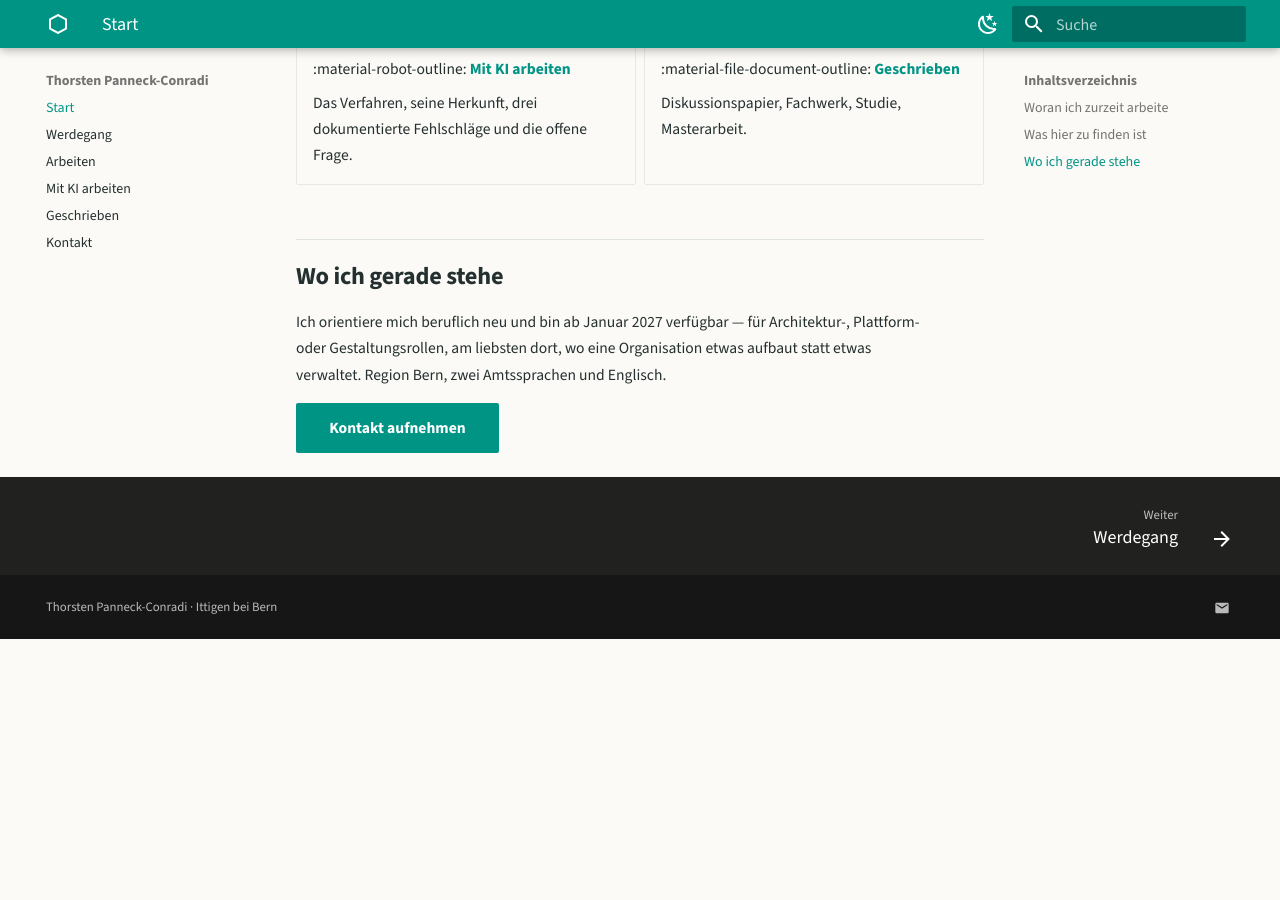
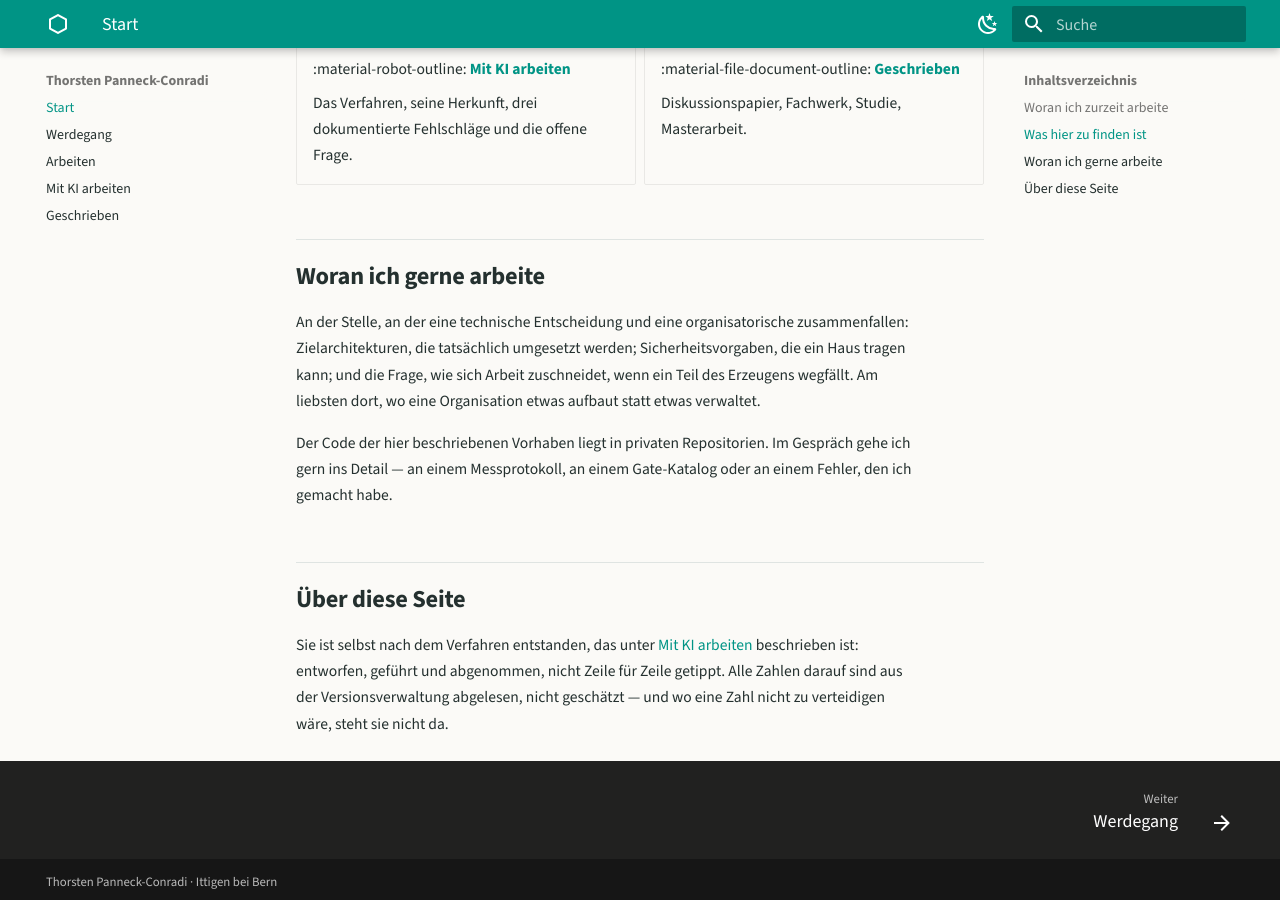
Before and after one commit to tpanneck/tpanneck.github.io, an MkDocs documentation site: the page built from docs/index.md, in a window 1280 px wide and 900 px high, scrolled down 1508 px. Built offline with MkDocs 1.6.1 and Material for MkDocs 9.7.7, drawn with Linux system fonts in a browser that asks for light colours; before the commit the page ends 2147 px from its top, so only the background shows below that.

Commit message:
Keine Kontaktangaben und keine Verfuegbarkeit
Auf Wunsch: keine E-Mail-Adresse und kein Verfuegbarkeitsdatum auf der
oeffentlichen Seite.

Damit hatte die Kontaktseite keinen Gegenstand mehr — eine Kontaktseite
ohne Kontakt ist eine leere Geste. Sie faellt weg; ihre tragenden Teile
stehen jetzt am Fuss der Startseite: woran ich gerne arbeite, dass die
Repositorien privat sind, und der Hinweis, dass die Seite selbst nach dem
beschriebenen Verfahren entstanden ist. Sechs Seiten sind fuenf geworden.

Der Punkt dahinter: Diese Seite ist ein Nachschlagewerk fuer Leute, die
den Weg ohnehin schon haben, kein Formular fuer Fremde. Wer die Seite
bekommt, bekommt sie von Thorsten — und damit auch die Adresse.

Zwei neue Muster im Gate, damit beides nicht zurueckkriecht:
E-Mail-Adressen samt mailto, und Verfuegbarkeit samt Eintrittsdatum und
Pensum. Gegengeprueft wie beim ersten Mal: testweise
«test@example.org, verfuegbar ab Januar 2027, 80 bis 100 Prozent» in die
Startseite gesetzt, beide Muster schlugen an, danach zurueckgesetzt. Elf
Muster, alle gruen.

Co-Authored-By: Claude Opus 5 (1M context) <noreply@anthropic.com>

```diff
--- a/docs/index.md
+++ b/docs/index.md
@@ -62,10 +62,20 @@ offene Frage, die ich ehrlich als offen führe. Beides steht unter
 
 </div>
 
-## Wo ich gerade stehe
+## Woran ich gerne arbeite
 
-Ich orientiere mich beruflich neu und bin ab Januar 2027 verfügbar — für Architektur-,
-Plattform- oder Gestaltungsrollen, am liebsten dort, wo eine Organisation etwas aufbaut
-statt etwas verwaltet. Region Bern, zwei Amtssprachen und Englisch.
+An der Stelle, an der eine technische Entscheidung und eine organisatorische zusammenfallen:
+Zielarchitekturen, die tatsächlich umgesetzt werden; Sicherheitsvorgaben, die ein Haus
+tragen kann; und die Frage, wie sich Arbeit zuschneidet, wenn ein Teil des Erzeugens
+wegfällt. Am liebsten dort, wo eine Organisation etwas aufbaut statt etwas verwaltet.
 
-[Kontakt aufnehmen](kontakt.md){ .md-button .md-button--primary }
+Der Code der hier beschriebenen Vorhaben liegt in privaten Repositorien. Im Gespräch gehe
+ich gern ins Detail — an einem Messprotokoll, an einem Gate-Katalog oder an einem Fehler,
+den ich gemacht habe.
+
+## Über diese Seite
+
+Sie ist selbst nach dem Verfahren entstanden, das unter
+[Mit KI arbeiten](mit-ki-arbeiten.md) beschrieben ist: entworfen, geführt und abgenommen,
+nicht Zeile für Zeile getippt. Alle Zahlen darauf sind aus der Versionsverwaltung
+abgelesen, nicht geschätzt — und wo eine Zahl nicht zu verteidigen wäre, steht sie nicht da.
--- a/mkdocs.yml
+++ b/mkdocs.yml
@@ -43,10 +43,10 @@ extra_css:
   - stylesheets/eigenes.css
 
 extra:
-  social:
-    - icon: material/email
-      link: mailto:tconradi@pm.me
-      name: E-Mail
+  # Bewusst keine Kontaktangaben: keine E-Mail-Adresse, keine Telefonnummer,
+  # keine Verfuegbarkeit. Die Seite ist ein Nachschlagewerk fuer Leute, die den
+  # Weg zu Thorsten ohnehin schon haben — nicht ein Formular fuer Fremde.
+  # `pruefe-oeffentlich.py` haelt das durch.
   generator: false
 
 markdown_extensions:
@@ -73,4 +73,3 @@ nav:
   - Arbeiten: projekte.md
   - Mit KI arbeiten: mit-ki-arbeiten.md
   - Geschrieben: schreiben.md
-  - Kontakt: kontakt.md
--- a/pruefe-oeffentlich.py
+++ b/pruefe-oeffentlich.py
@@ -40,6 +40,11 @@ VERBOTEN = [
      "Pfade dieser Maschine gehoeren nicht ins Netz."),
     ("Zugangsdaten", r"(?i)\b(token|passwort|password|api[_-]?key|secret)\b\s*[:=]",
      "Offensichtlich."),
+    ("E-Mail-Adresse", r"[A-Za-z0-9._%+-]+@[A-Za-z0-9.-]+\.[A-Za-z]{2,}|mailto:",
+     "Ausdruecklich nicht auf diese Seite. Die Adresse geben wir selbst weiter."),
+    ("Verfuegbarkeit", r"(?i)\bverf(ü|ue)gbar\b|ab Januar 20\d\d|"
+                       r"\b\d{2}\s?(bis|–|-)\s?\d{2}\s?Prozent\b|\b\d{2}–\d{3}\s?%",
+     "Kein Datum, kein Pensum — das gehoert ins Gespraech, nicht ins Netz."),
 ]
 
 # Was ausdruecklich erlaubt ist, obwohl ein Muster greifen koennte.
```
Also changed, not shown: README.md (+9 -1 lines), docs/kontakt.md (deleted, +0 -37 lines).
